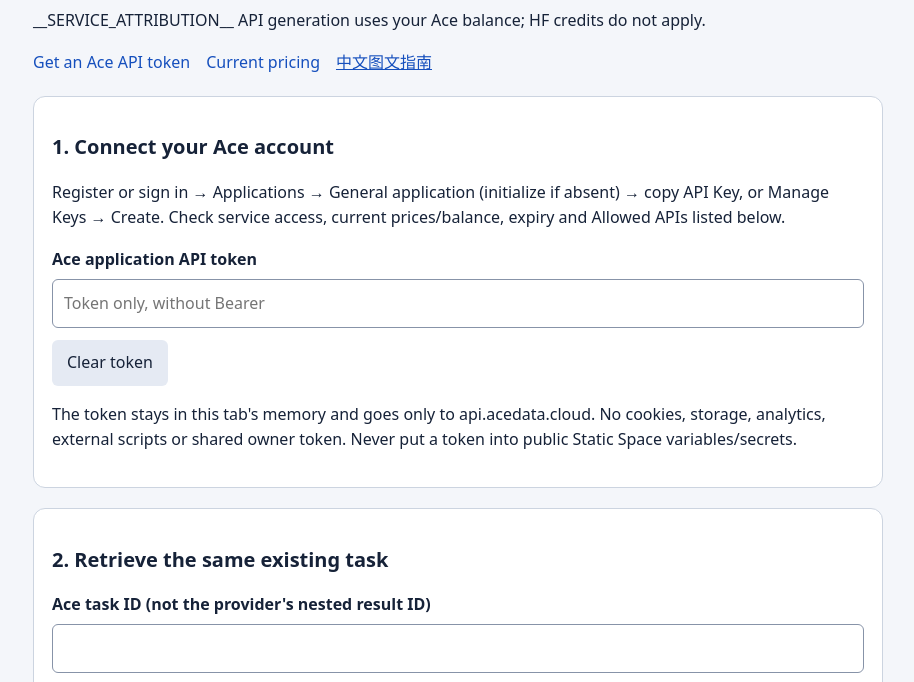
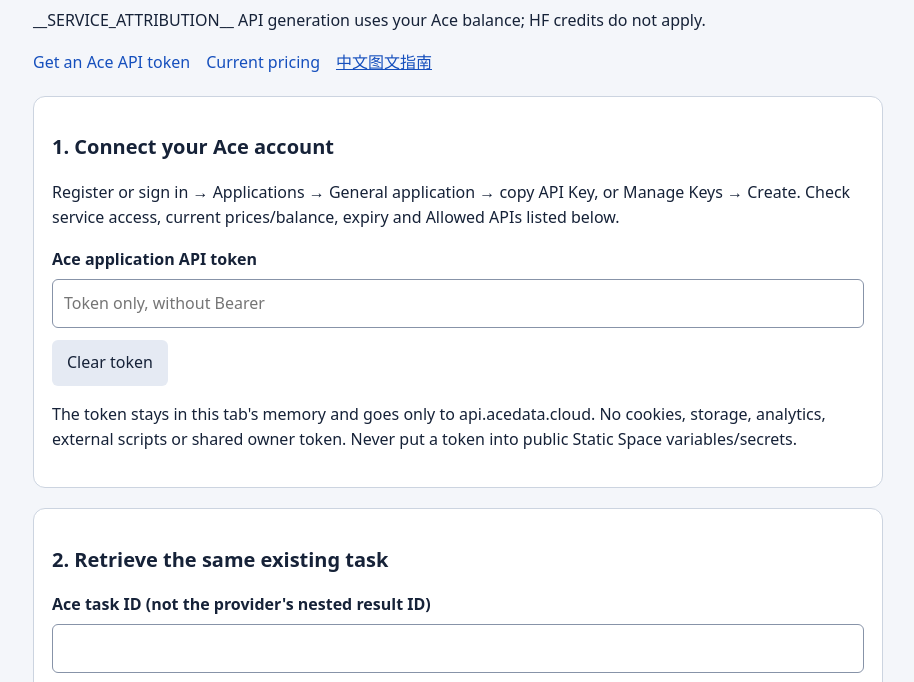
Before and after one commit to AceDataCloud/SunoHuggingFace, a website: page studio/index.html in a window 1280 px wide. Shown: the part 88-770 px from the top of the page, without its empty margins (182-1096 px from the left). Drawn offline with Linux system fonts and the light colour scheme; files that its build step writes are made by us from their sources; files whose address does not match are found by name.

Commit message:
Remove the nonexistent general application setup step

```diff
--- a/studio/index.html
+++ b/studio/index.html
@@ -11,7 +11,7 @@
   <header><div><h1 id="title">__SERVICE_NAME__ by Ace Data Cloud</h1><p id="description"></p></div></header>
   <p>__SERVICE_ATTRIBUTION__ API generation uses your Ace balance; HF credits do not apply.</p>
   <nav aria-label="Setup"><a id="token-link">Get an Ace API token</a><a id="price-link">Current pricing</a><a href="README_zh_Hans.md">中文图文指南</a></nav>
-  <section><h2>1. Connect your Ace account</h2><p>Register or sign in → Applications → General application (initialize if absent) → copy API Key, or Manage Keys → Create. Check service access, current prices/balance, expiry and Allowed APIs listed below.</p><p id="allowed-apis"></p>
+  <section><h2>1. Connect your Ace account</h2><p>Register or sign in → Applications → General application → copy API Key, or Manage Keys → Create. Check service access, current prices/balance, expiry and Allowed APIs listed below.</p><p id="allowed-apis"></p>
     <label for="token">Ace application API token</label><input type="password" id="token" autocomplete="off" spellcheck="false" placeholder="Token only, without Bearer">
     <button type="button" id="clear-token" class="secondary">Clear token</button>
     <p>The token stays in this tab's memory and goes only to api.acedata.cloud. No cookies, storage, analytics, external scripts or shared owner token. Never put a token into public Static Space variables/secrets.</p>
```
Also changed, not shown: .github/README.md, .github/README_zh_Hans.md, README.md, readme/README_zh_Hans.md, spaces/gpt-image/README.md, spaces/gpt-image/README_zh_Hans.md, spaces/happyhorse/README.md, spaces/happyhorse/README_zh_Hans.md, spaces/nano-banana/README.md, spaces/nano-banana/README_zh_Hans.md, spaces/seedance/README.md, spaces/seedance/README_zh_Hans.md.
